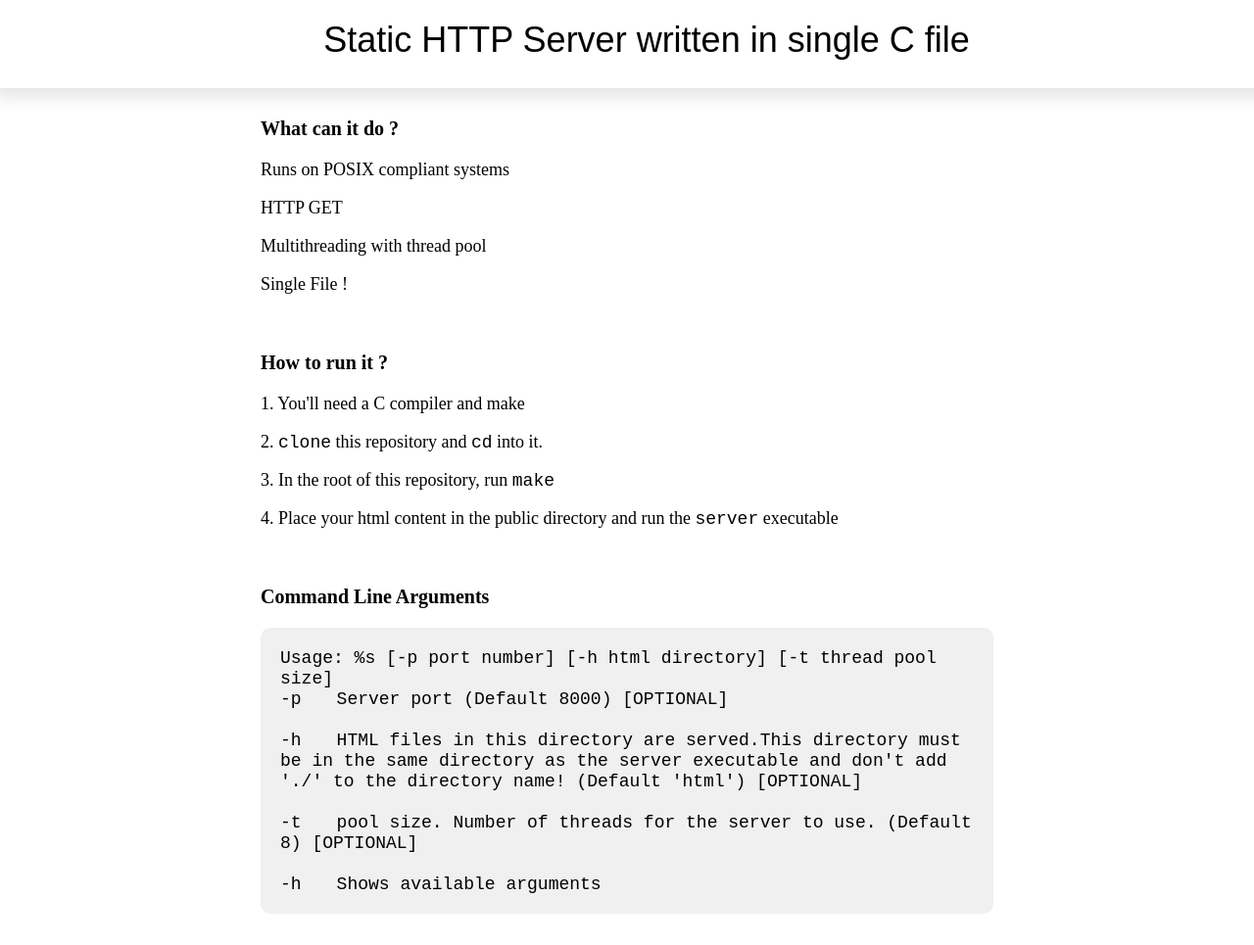
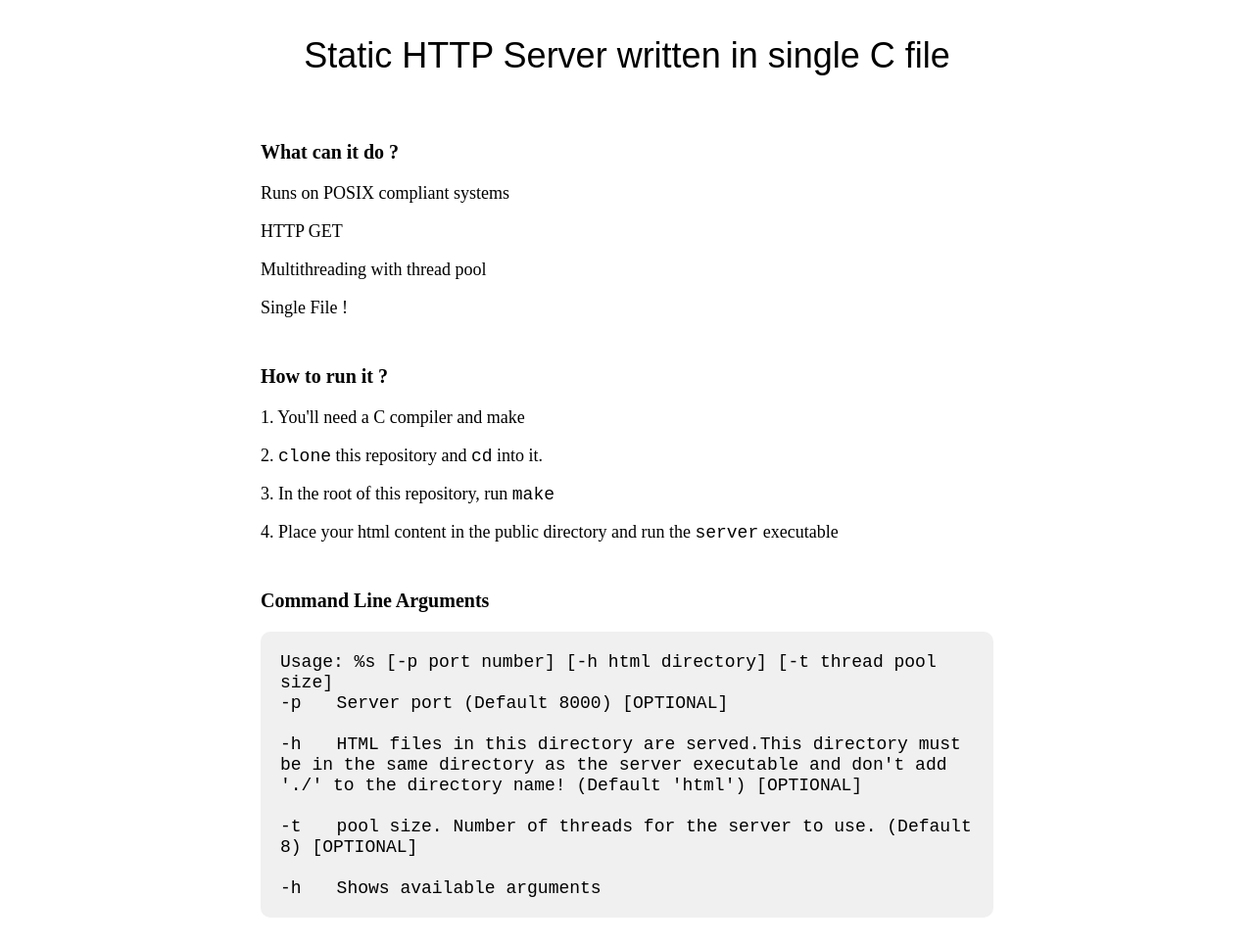
Before and after one commit to saivarshith2000/HTTPStaticServer, a plain HTML site: page html/index.html in a window 1280 px wide. Shown: the whole page at 98% size. Drawn offline with Linux system fonts and the light colour scheme.

```diff
--- a/html/index.html
+++ b/html/index.html
@@ -6,30 +6,21 @@
         <title>Static HTTP Server</title>
     </head>
     <body style="margin: 0px; padding: 0px">
+        <div style="width: 60%; margin: auto">
             <p style="text-align: center;
                       font-family: Arial, Helvetica, sans-serif;
-            font-size: 36px;
-            position: fixed;
-            margin-top: 0;
-            width: 100%;
-            height: 50px;
-            padding: 20px;
-            -webkit-box-shadow: 0px 5px 15px 5px rgba(0,0,0,0.1);
-            -moz-box-shadow: 0px 5px 15px 5px rgba(0,0,0,0.1);
-            box-shadow: 0px 5px 15px 5px rgba(0,0,0,0.1);
-            background-color: white"
+                      font-size: 36px;"
                >
                Static HTTP Server written in single C file
             </p>
-    <div style="width: 60%; margin: auto">
-        <div style="padding: 10px; padding-top: 100px">
+            <div style="padding: 10px; padding-bottom: 0px">
                 <p style="font-size: 20px; font-weight: bold">What can it do ?</p>
                 <p style="font-size: 18px">Runs on POSIX compliant systems</p>
                 <p style="font-size: 18px">HTTP GET</p>
                 <p style="font-size: 18px">Multithreading with thread pool</p>
                 <p style="font-size: 18px">Single File !</p>
             </div>
-        <div style="padding: 10px">
+            <div style="padding: 10px; padding-bottom: 0px">
                 <p style="font-size: 20px; font-weight: bold">How to run it ?</p>
                 <p style="font-size: 18px">1. You'll need a C compiler and make</p>
                 <p style="font-size: 18px">2. <code>clone</code> this repository and <code>cd</code> into it.</p>
```
Also changed, not shown: html/text.txt (added), 2 other files. Lines whose indentation alone changed are shown as unchanged.
